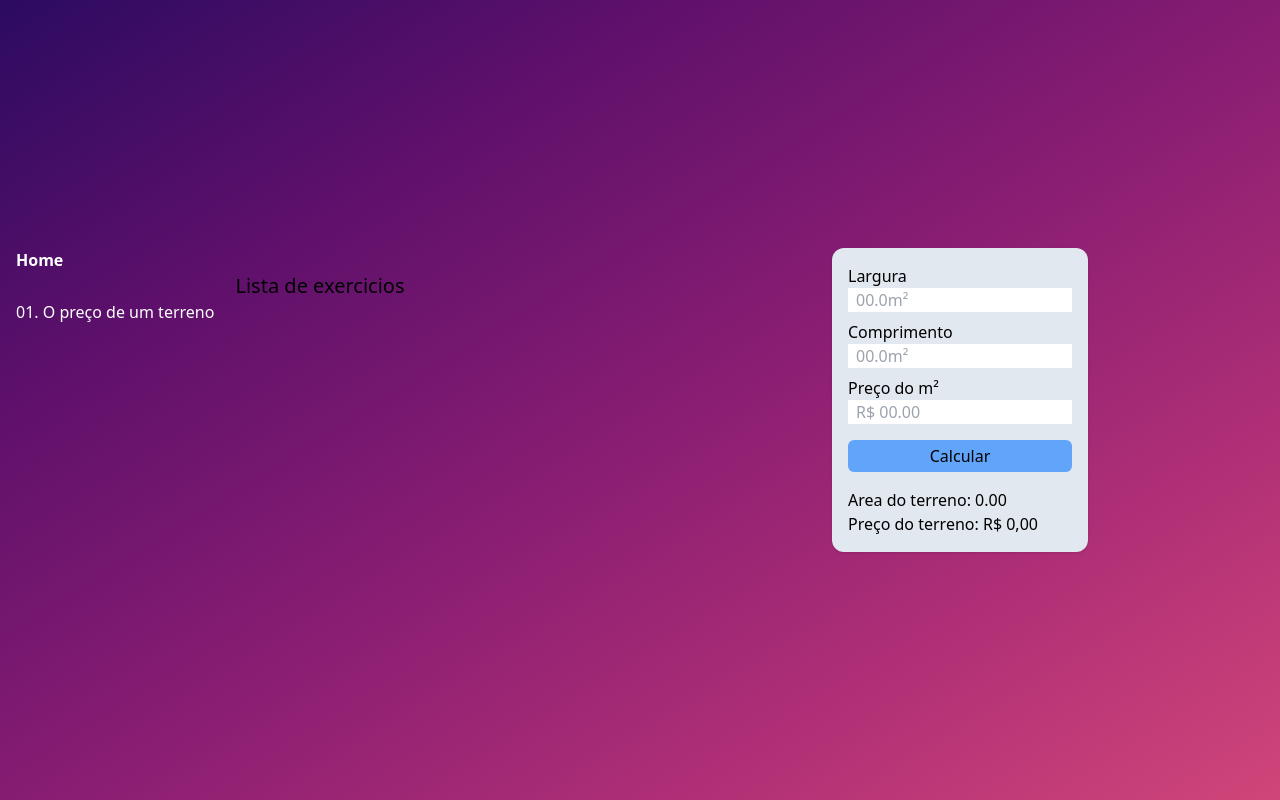
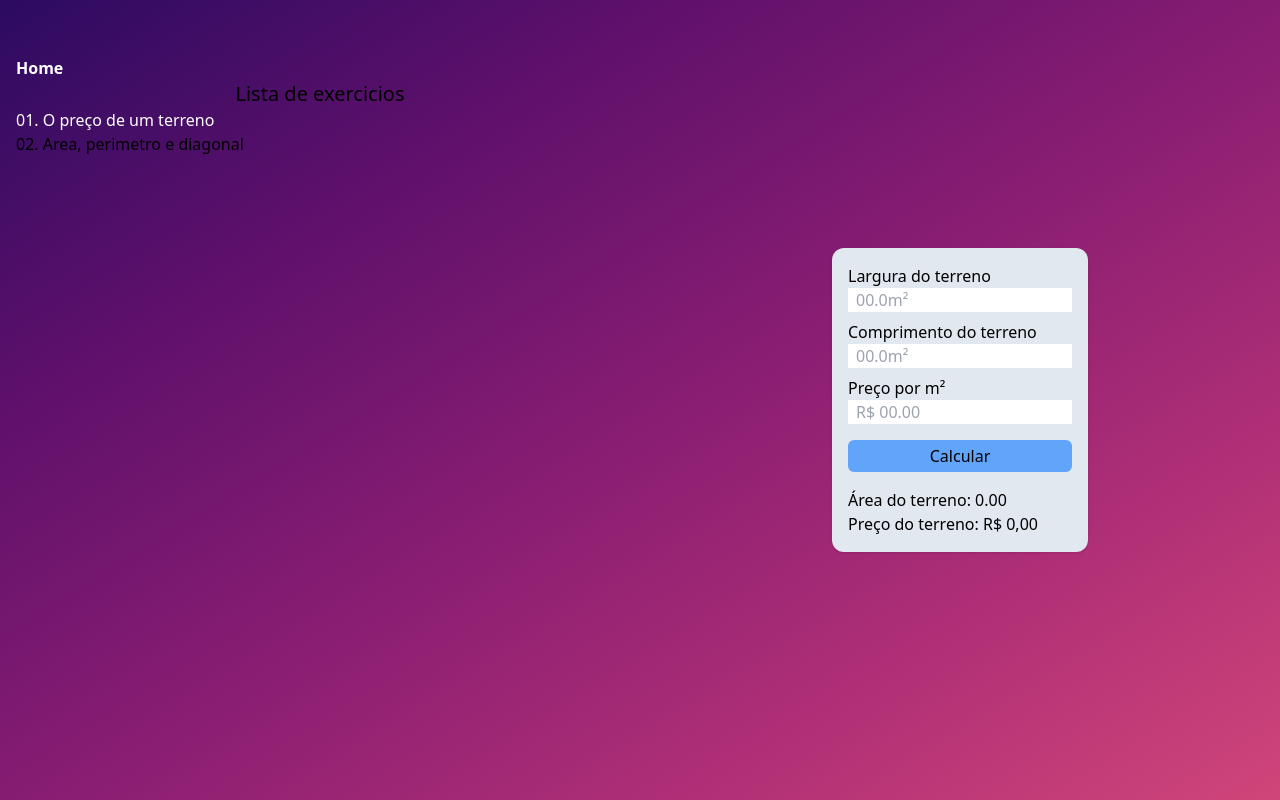
Before and after one commit to fernandoprestes/practicing-vue-testss, a Vue app: page /price-of-land in a window 1280 px wide. Built offline with nearby package versions, Linux system fonts and the light colour scheme.

Commit message:
fix: fix layout

```diff
--- a/src/components/PriceOfLand.vue
+++ b/src/components/PriceOfLand.vue
@@ -39,7 +39,7 @@
   <div class="w-64 rounded-xl bg-slate-200 p-4 shadow">
     <div class="flex flex-col items-center justify-center gap-2">
       <label for="landWidth">
-        <span>Largura</span>
+        <span>Largura do terreno</span>
         <input
           id="landWidth"
           v-model="land.width"
@@ -50,7 +50,7 @@
         />
       </label>
       <label for="landCompliment">
-        <span>Comprimento</span>
+        <span>Comprimento do terreno</span>
         <input
           id="landCompliment"
           v-model="land.compliment"
@@ -61,7 +61,7 @@
         />
       </label>
       <label for="landPrice">
-        <span>Preço do m²</span>
+        <span>Preço por m²</span>
         <input
           id="landPrice"
           v-model="land.price"
@@ -81,7 +81,7 @@
     </button>
     <div>
       <p>
-        Area do terreno: <span id="resultArea">{{ formatResultArea }}</span>
+        Área do terreno: <span id="resultArea">{{ formatResultArea }}</span>
       </p>
       <p>
         Preço do terreno: <span id="resultMoney">{{ formatMoney }}</span>
--- a/src/pages/Home/index.vue
+++ b/src/pages/Home/index.vue
@@ -1,6 +1,6 @@
 <template>
-  <div class="container flex h-screen items-center justify-center">
-    <div class="flex w-full flex-col justify-center md:flex-row">
+  <div class="container flex h-screen justify-center py-10">
+    <div class="flex w-full flex-col md:flex-row">
       <div class="w-full p-4 md:w-1/2">
         <router-link
           to="/"
@@ -10,10 +10,13 @@
         <h2 class="text-center text-xl">Lista de exercicios</h2>
         <ul class="flex flex-col">
           <router-link to="/price-of-land">01. O preço de um terreno</router-link>
+          <router-link to="/area-perimeter-and-diagonal">02. Area, perimetro e diagonal</router-link>
         </ul>
       </div>
-      <div class="flex w-full justify-center p-4 md:w-1/2">
-        <router-view />
+      <div class="flex w-full items-center justify-center p-4 md:h-[100vh-40px] md:w-1/2">
+        <div>
+          <router-view />
+        </div>
       </div>
     </div>
   </div>
```
